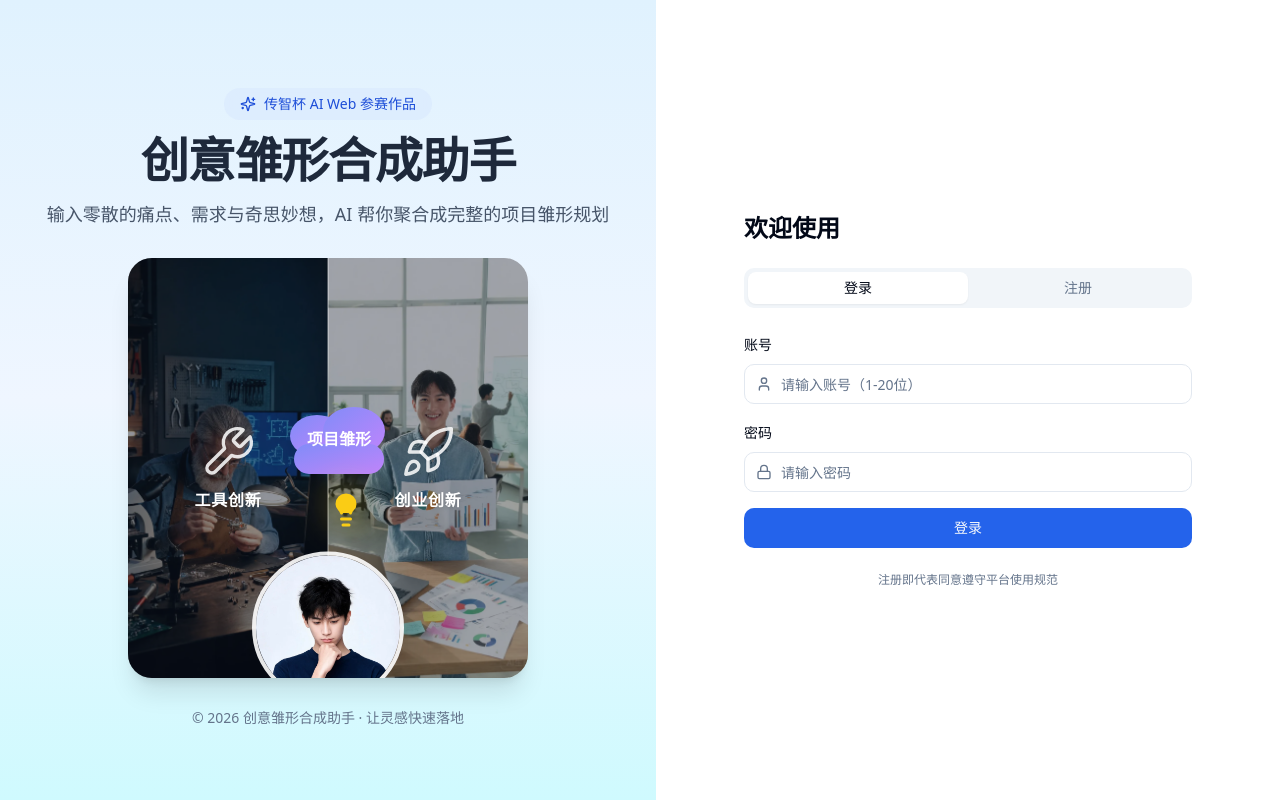
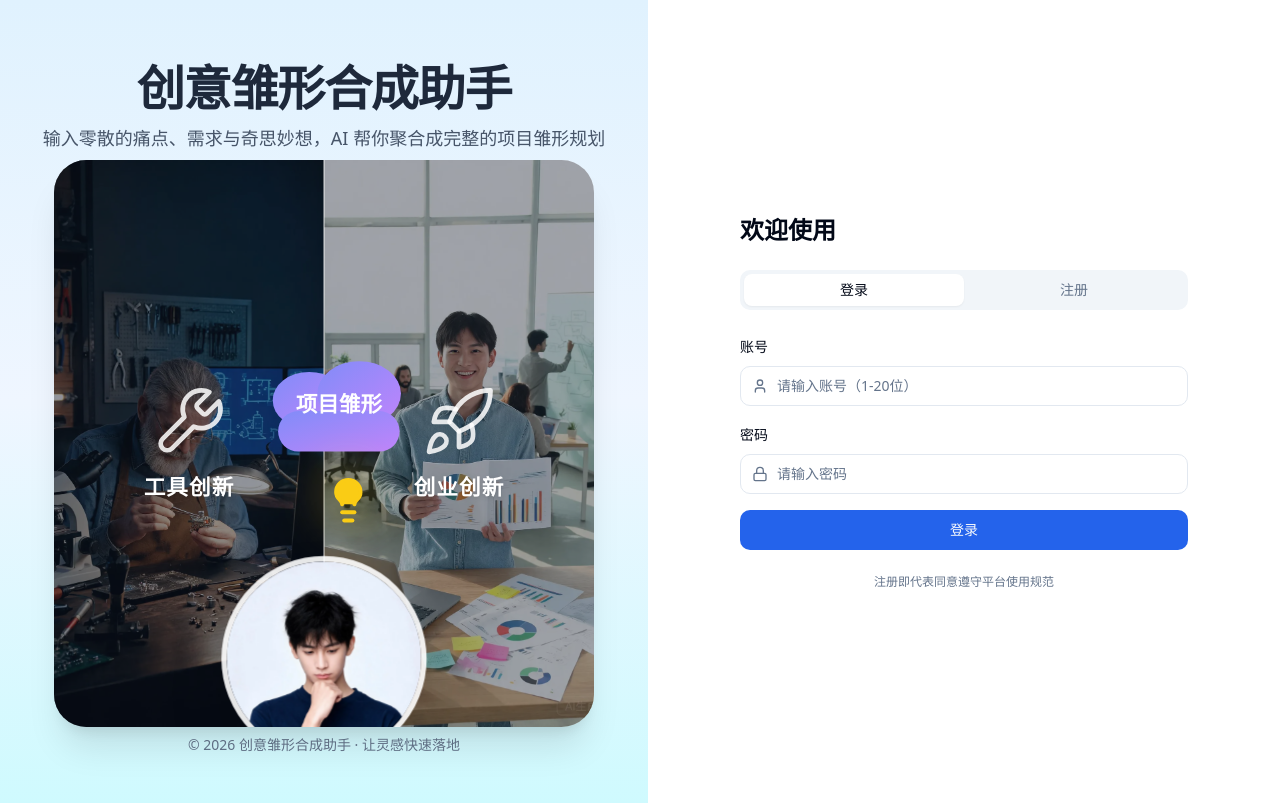
Before and after one commit to yzhldp/ai-web, a Next.js app: page /login in a window 1280 px wide. Built offline with nearby package versions, Linux system fonts and the light colour scheme.

Commit message:
style(login): 移除参赛标识并让左侧内容自适应铺满
- 删除「传智杯 AI Web 参赛作品」徽标
- 漫画展示区按视口断点等比缩放，尽量铺满左侧面板且不溢出
- 收紧左右留白，标题与副标题改为响应式字号

```diff
--- a/src/app/login/page.tsx
+++ b/src/app/login/page.tsx
@@ -4,7 +4,7 @@ import { useState } from "react";
 import { useRouter } from "next/navigation";
 import { motion } from "framer-motion";
 import { toast } from "sonner";
-import { Sparkles, User, Lock } from "lucide-react";
+import { User, Lock } from "lucide-react";
 import { ComicCharacter } from "@/components/comic-character";
 import { Button } from "@/components/ui/button";
 import { Input } from "@/components/ui/input";
@@ -106,35 +106,36 @@ export default function LoginPage() {
   return (
     <div className="flex min-h-screen w-full flex-col lg:flex-row">
       {/* 左侧品牌展示区（窄屏在上，大屏在左） */}
-      <div className="flex w-full flex-col items-center justify-between bg-gradient-to-b from-sky-100 via-blue-50 to-cyan-100 px-6 py-8 lg:flex-1 lg:px-10 lg:py-12">
+      <div className="flex w-full flex-col items-center justify-between bg-gradient-to-b from-sky-100 via-blue-50 to-cyan-100 px-4 py-6 sm:px-6 lg:flex-1 lg:px-8 lg:py-10">
         <motion.div
           initial={{ opacity: 0, y: -20 }}
           animate={{ opacity: 1, y: 0 }}
           transition={{ duration: 0.6 }}
-          className="mt-10 text-center"
+          className="mt-4 w-full text-center sm:mt-6"
         >
-          <div className="mb-4 inline-flex items-center gap-2 rounded-full bg-blue-100/70 px-4 py-1.5 text-sm text-blue-700 backdrop-blur">
-            <Sparkles className="h-4 w-4" />
-            传智杯 AI Web 参赛作品
-          </div>
-          <h1 className="text-5xl font-black tracking-tight text-slate-800">
+          <h1 className="text-4xl font-black tracking-tight text-slate-800 sm:text-5xl">
             创意雏形合成助手
           </h1>
-          <p className="mt-4 text-lg text-slate-600">
+          <p className="mx-auto mt-3 max-w-2xl text-base text-slate-600 sm:text-lg">
             输入零散的痛点、需求与奇思妙想，AI 帮你聚合成完整的项目雏形规划
           </p>
         </motion.div>
 
-        {/* 漫画小人动画 */}
+        {/* 漫画小人动画：随左侧面板宽度等比缩放，尽量铺满 */}
         <motion.div
           initial={{ opacity: 0, scale: 0.9 }}
           animate={{ opacity: 1, scale: 1 }}
           transition={{ duration: 0.8, delay: 0.3 }}
+          className="flex w-full flex-1 items-center justify-center py-2"
         >
-          <ComicCharacter />
+          <div className="relative aspect-[10/10.5] w-[320px] shrink-0 min-[480px]:w-[420px] sm:w-[440px] md:w-[600px] lg:w-[440px] xl:w-[540px] 2xl:w-[620px]">
+            <div className="origin-top-left scale-[0.8] min-[480px]:scale-[1.05] sm:scale-[1.1] md:scale-[1.5] lg:scale-[1.1] xl:scale-[1.35] 2xl:scale-[1.55]">
+              <ComicCharacter />
+            </div>
+          </div>
         </motion.div>
 
-        <p className="pb-6 text-sm text-slate-500">
+        <p className="pb-2 text-sm text-slate-500">
           © 2026 创意雏形合成助手 · 让灵感快速落地
         </p>
       </div>
```
